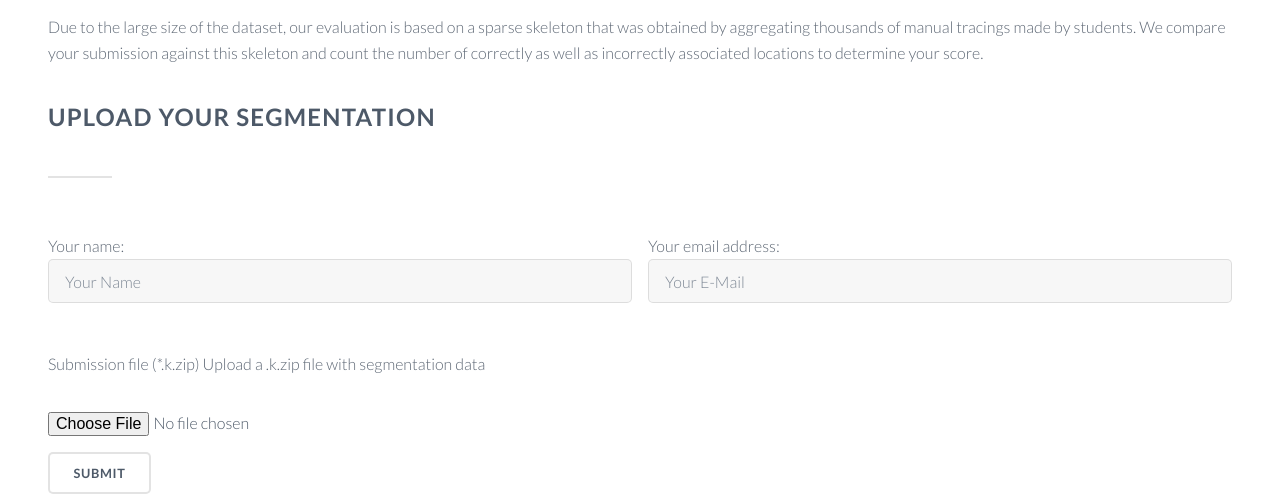
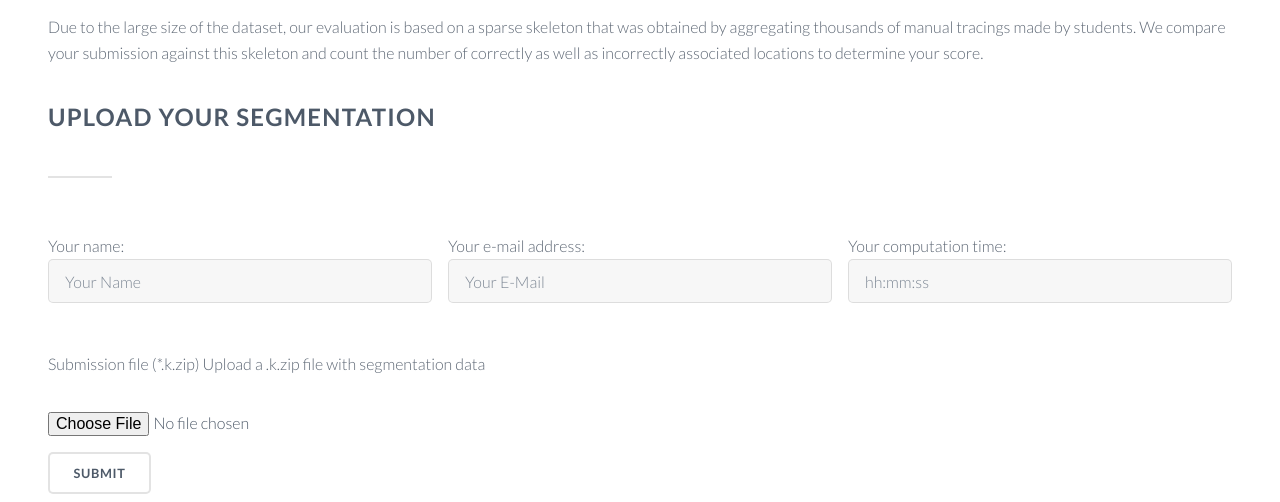
Before and after one commit to my-tien/brainpuzzler, a Django app: template challenge/templates/challenge/index.html in a window 1280 px wide. Shown: the part 1215-1717 px from the top of the page. Run offline with Django 3.2, Linux system fonts and the light colour scheme; the template is opened without the code that fills it: values that come from a table or form of the project are taken from there, others are empty; some libraries are stand-ins or nearby versions.

Commit message:
add computation time field to file upload

```diff
--- a/challenge/templates/challenge/index.html
+++ b/challenge/templates/challenge/index.html
@@ -77,17 +77,20 @@
 
     				{% csrf_token %}
                     <div class="row uniform 50%">
-                        <div class="6u 12u$(xsmall)">
+                        <div class="4u 12u$(xsmall)">
     				        <p>Your name: {{form.challenger_name}}</p>
                         </div>
-                        <div class="6u$ 12u$(xsmall)">
-    				        <p>Your email address: {{form.mail_address}}</p>
+                        <div class="4u 12u$(xsmall)">
+    				        <p>Your e-mail address: {{form.mail_address}}</p>
+                        </div>
+                        <div class="4u 12u$(xsmall)">
+                            <p>Your computation time: {{form.challenger_time}}</p>
                         </div>
                         <div class="12u$">
-            				<p>{{ form.non_field_errors }}</p>
-            				<p>{{ form.challenge_file.label }} {{ form.challenge_file.help_text }}</p>
-    					   <p>{{ form.challenge_file.errors }}</p>
-    					   <p>{{ form.challenge_file }}</p>
+                            <p>{{ form.non_field_errors }}</p>
+                            <p>{{ form.challenge_file.label }} {{ form.challenge_file.help_text }}</p>
+                            <p>{{ form.challenge_file.errors }}</p>
+                            <p>{{ form.challenge_file }}</p>
                         </div>
                         <div class="12u$">
     				        <p><input type="submit" value="Submit" /></p>
```
